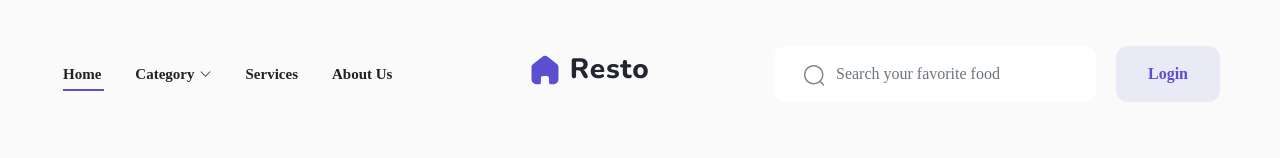
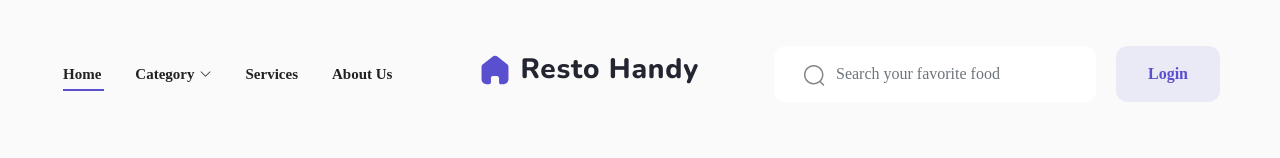
Before and after one commit to hannnkusa/lomba-fe-bwa, a plain HTML site: page index.html in a window 1280 px wide. Shown: the top 158 px of the page. Drawn offline with Linux system fonts and the light colour scheme; a web font is replaced by a local one.

Commit message:
updated app name

```diff
--- a/index.html
+++ b/index.html
@@ -60,7 +60,7 @@
         <span class="icon">
           <img src="assets/icon/Home.svg" alt="Home" height="34" width="34">
         </span>
-        <h1 class="title"><a href="#">Resto</a></h1>
+        <h1 class="title"><a href="#">Resto Handy</a></h1>
       </div>
 
       <div class="d-flex align-items-center justify-content-between">
```
